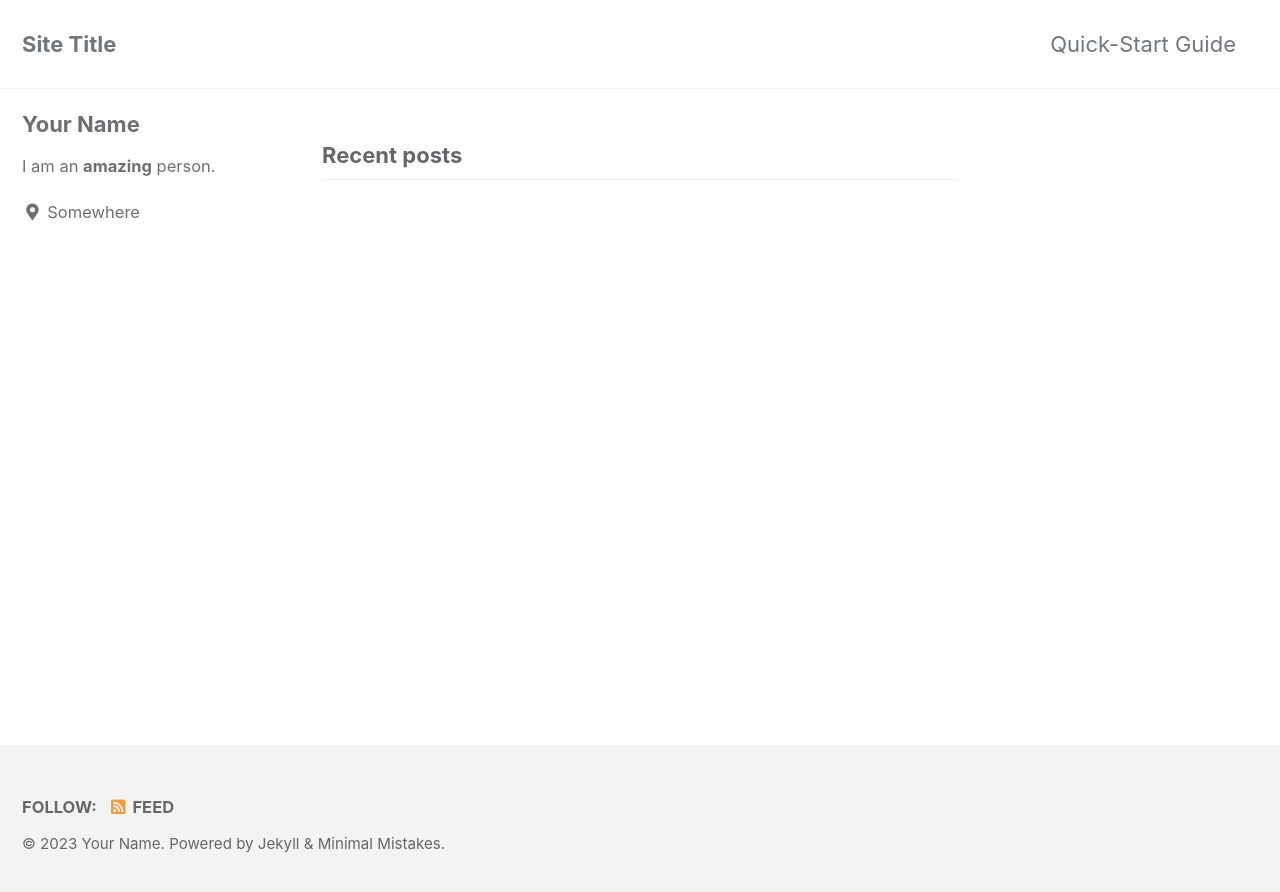
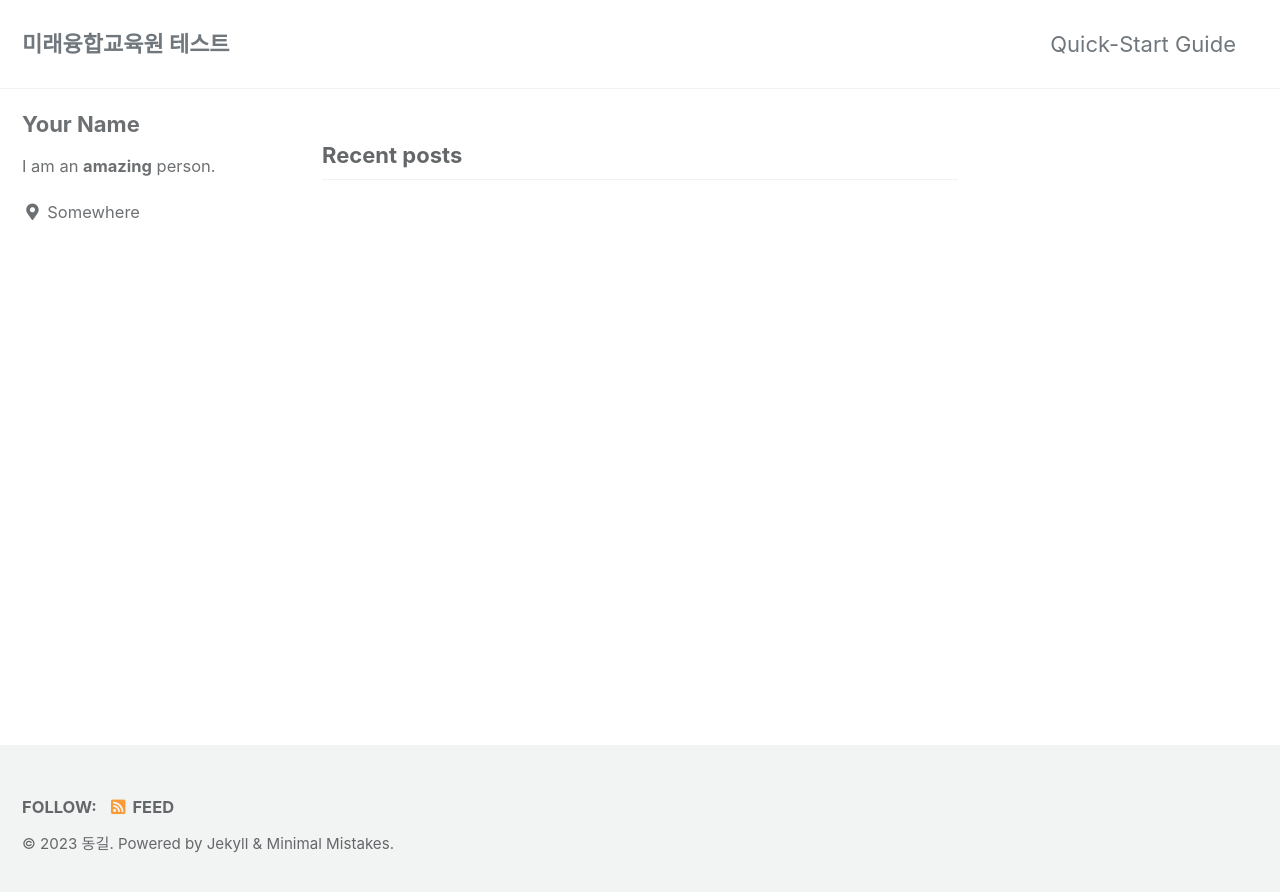
Before and after one commit to futureStudyRepo/futureStudyRepo.github.io, a Jekyll site: the page built from index.html, in a window 1280 px wide. Shown: the top 892 px of the page. Built offline with Jekyll 4.4.1, drawn with Linux system fonts in a browser that asks for light colours; cached includes are drawn as plain includes; the list of posts is cut into pages by our own code.

Commit message:
config 수정

```diff
--- a/_config.yml
+++ b/_config.yml
@@ -16,11 +16,11 @@ minimal_mistakes_skin    : "default" # "air", "aqua", "contrast", "dark", "dirt"
 
 # Site Settings
 locale                   : "en-US"
-title                    : "Site Title"
+title                    : "미래융합교육원 테스트"
 title_separator          : "-"
 subtitle                 : # site tagline that appears below site title in masthead
-name                     : "Your Name"
-description              : "An amazing website."
+name                     : "동길"
+description              : "첫 번째 사이트 ^^ ."
 url                      : # the base hostname & protocol for your site e.g. "https://mmistakes.github.io"
 baseurl                  : # the subpath of your site, e.g. "/blog"
 repository               : # GitHub username/repo-name e.g. "mmistakes/minimal-mistakes"
```
